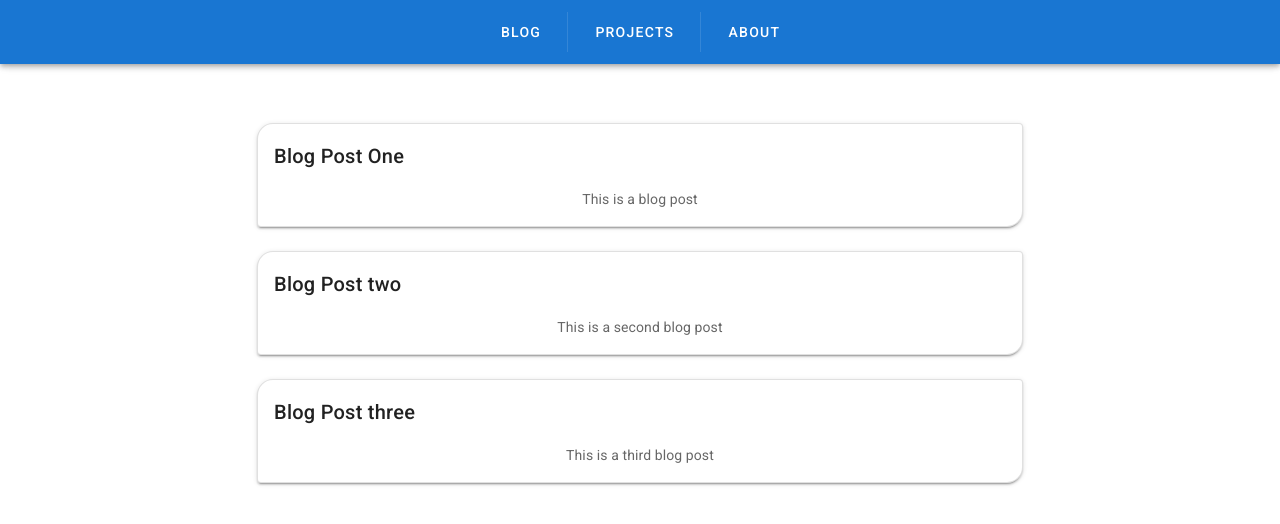
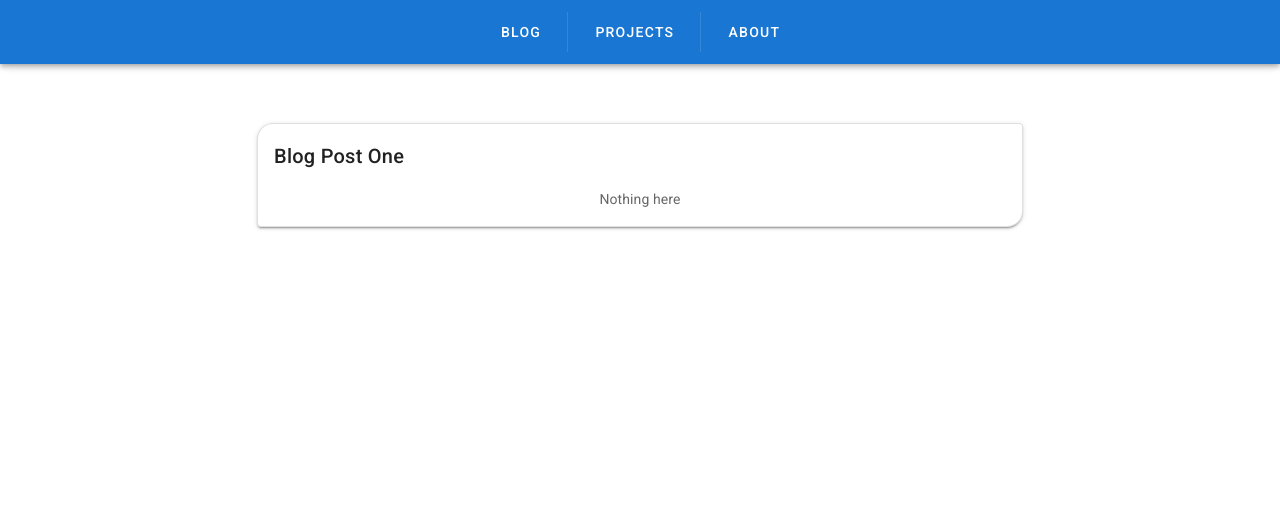
Before and after one commit to robineco/robineco.github.io, a Vue app: page /blog in a window 1280 px wide. Shown: the top 524 px of the page. Built offline with nearby package versions, Linux system fonts and the light colour scheme.

Commit message:
added redirect

```diff
--- a/src/assets/blog/posts.ts
+++ b/src/assets/blog/posts.ts
@@ -1,15 +1,7 @@
 const posts = [
   {
     title: 'Blog Post One',
-    body: 'This is a blog post',
-  },
-  {
-    title: 'Blog Post two',
-    body: 'This is a second blog post',
-  },
-  {
-    title: 'Blog Post three',
-    body: 'This is a third blog post',
+    body: 'Nothing here',
   },
 ];
 
--- a/src/assets/projects/projects.ts
+++ b/src/assets/projects/projects.ts
@@ -9,11 +9,6 @@ const projects = [
     body: 'Admin UI for my server with Vue.js frontend and Go backend',
     link: 'https://github.com/robineco/server-admin-ui',
   },
-  {
-    title: 'Project Three',
-    body: '',
-    link: '',
-  },
 ];
 
 export default projects;
--- a/src/components/views/LandingPageView.vue
+++ b/src/components/views/LandingPageView.vue
@@ -14,6 +14,9 @@ export default Vue.extend({
   data: () => ({
     title: 'Landing Page',
   }),
+  mounted() {
+    this.$router.push('/projects');
+  },
 });
 </script>
 
```
